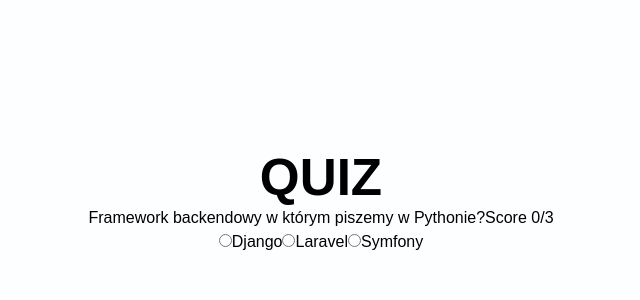
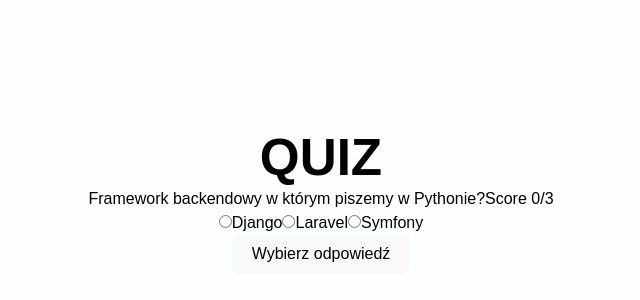
Before and after one commit to NorbertAll/quizAppVue, a Vue app: page / in a window 1280 px wide. Shown: the part 198-498 px from the top of the page, without its empty margins (319-959 px from the left). Built offline with nearby package versions, Linux system fonts and the light colour scheme.

Commit message:
add button to next questions

```diff
--- a/src/App.vue
+++ b/src/App.vue
@@ -26,7 +26,7 @@
 const score =computed(()=>{
   let value=0
   questions.value.map(q=>{
-    if(q.selected==q.answer){
+    if(q.selected!=null && q.answer == q.selected){
       value++
     }
   })
@@ -39,30 +39,31 @@
   return question
 })
 const SetAnswer=e=>{
-  question.value[currentQuestion.value].selected=e.target.value
+  questions.value[currentQuestion.value].selected=e.target.value
   e.target.value=null
 }
 const NextQuestion=()=>{
-  if(currentQuestion.value<question.value.length - 1){
+  if(currentQuestion.value<questions.value.length - 1){
     currentQuestion.value++
-  }else{
+    return
+  }
     quizCompleted.value=true
-  }
+
 }
 </script>
 
 <template>
   <main class="app">
     <h1>QUIZ</h1>
-    <section class="quiz">
+    <section class="quiz" v-if="!quizCompleted">
       <div class="quiz-info">
         <span class="question"> {{ getCurrentQuestion.question }} </span>
         <span class="score">Score {{score}}/{{questions.length}}</span>
       </div>
       <div class="options">
-        <label v-for="(option, index) in getCurrentQuestion.options" :key="index" :class="`option ${
+        <label v-for="(option, index) in getCurrentQuestion.options" :for="'option'+index" :class="`option ${
           getCurrentQuestion.selected==index
-            ?index=getCurrentQuestion.answer
+            ?index==getCurrentQuestion.answer
               ? 'correct' :'wrong'
             :''
         }${
@@ -72,6 +73,7 @@
             :''
         }`">
           <input type="radio"
+          :id="'option'+index"
           :name="getCurrentQuestion.index"
           :value="index"
           v-model="getCurrentQuestion.selected"
@@ -80,6 +82,23 @@
           <span>{{option}}</span>
         </label>
       </div>
+      <button
+        @click="NextQuestion"
+        :disable="!getCurrentQuestion.selected">
+        {{
+          getCurrentQuestion.index == questions.length - 1
+            ?'Finish'
+            :getCurrentQuestion.selected ==null
+              ?'Wybierz odpowiedź'
+              :'Następne pytanie'
+        }}
+
+
+      </button>
+    </section>
+    <section v-else>
+      <h2>Skończyłeś test</h2>
+      <p>Twój wynik to: {{score}}/{{questions.length}}</p>
 
     </section>
 
```
